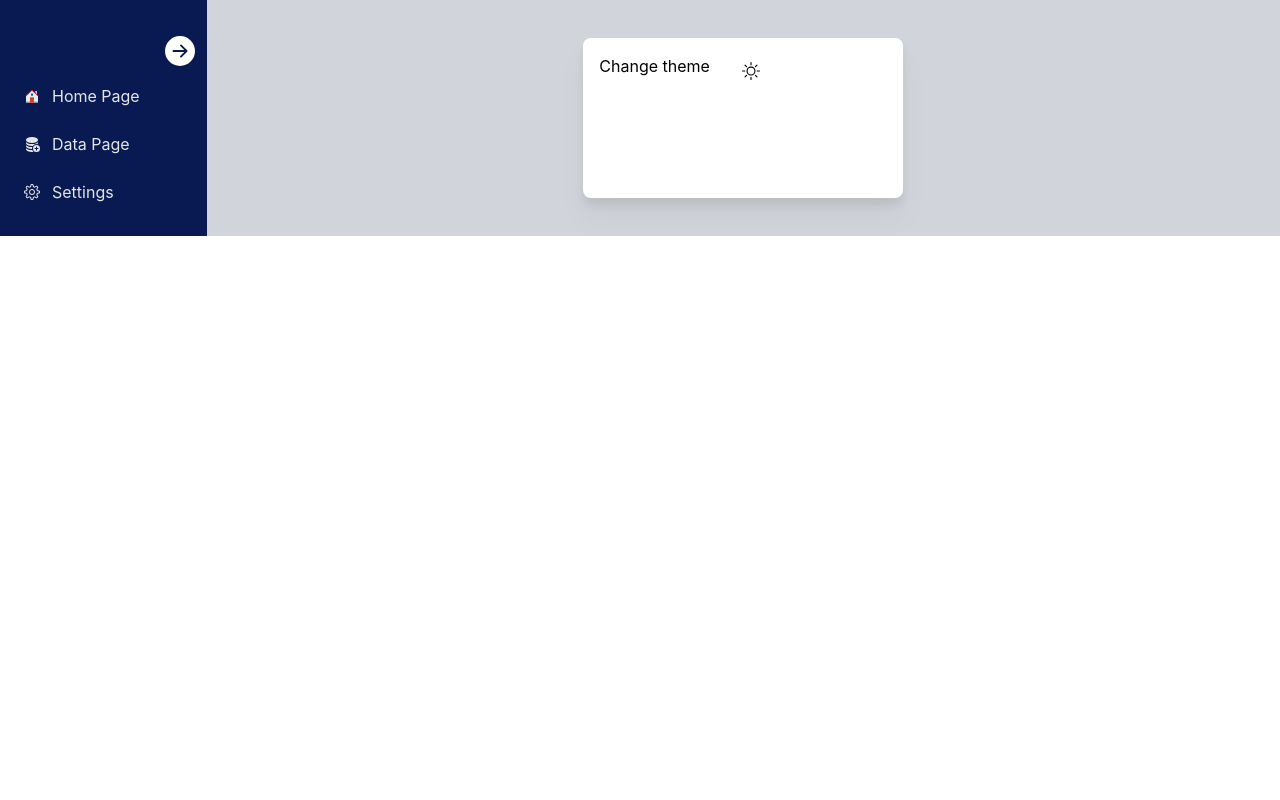
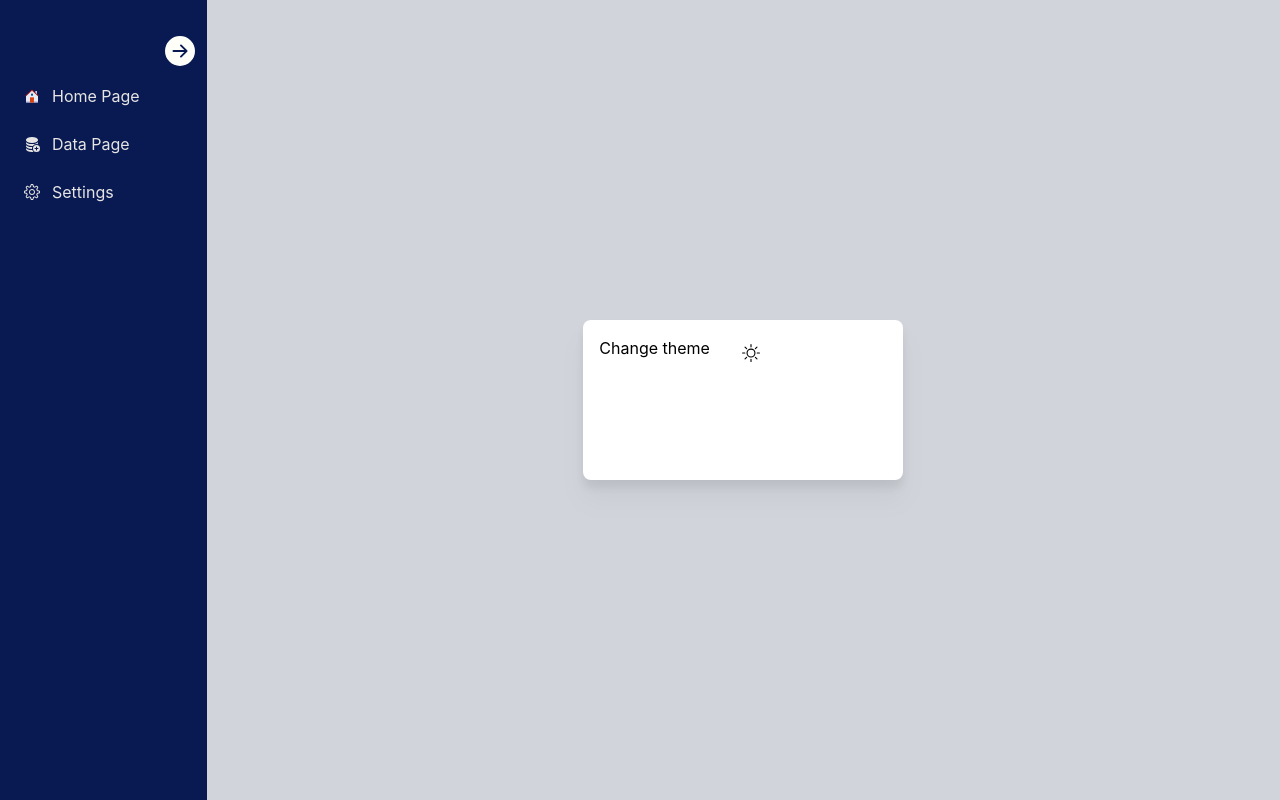
Before and after one commit to ipsitapriyadarsini/xchainmeta_task, a React (Create React App) app: page /setting in a window 1280 px wide. Built offline with nearby package versions, Linux system fonts and the light colour scheme; no server answers.

Commit message:
Theme change is applying in all pages

```diff
--- a/src/components/SideBar.jsx
+++ b/src/components/SideBar.jsx
@@ -24,7 +24,7 @@ const menuItems = [
 const SideBar = () => {
   const [open, setOpen] = useState(true)
   return (
-    <nav className={`bg-dark-purple p-5 pt-8 ${open ? "w-60" : "w-20"}
+    <nav className={`bg-dark-purple min-h-screen p-5 pt-8 ${open ? "w-60" : "w-20"}
     relative duration-300`}>
       <bsIcons.BsArrowLeftCircleFill className={`text-light-white text-3xl
       cursor-pointer absolute right-3 top-9 ${open && 'duration-1000 rotate-180'}`}
--- a/src/pages/HomePage.jsx
+++ b/src/pages/HomePage.jsx
@@ -1,10 +1,11 @@
 import { useGetData } from "../context"
+import { useTheme } from '../context';
+
 const HomePage = () => {
   const { userData } = useGetData()
-
-  console.log(userData)
+  const { dark } = useTheme()
   return (
-    <div className='flex items-center m-40'>
+    <div className={`flex items-center m-40 ${dark && "text-gray-300"}`}>
       <table className="table-auto">
         <thead>
           <tr>
```
